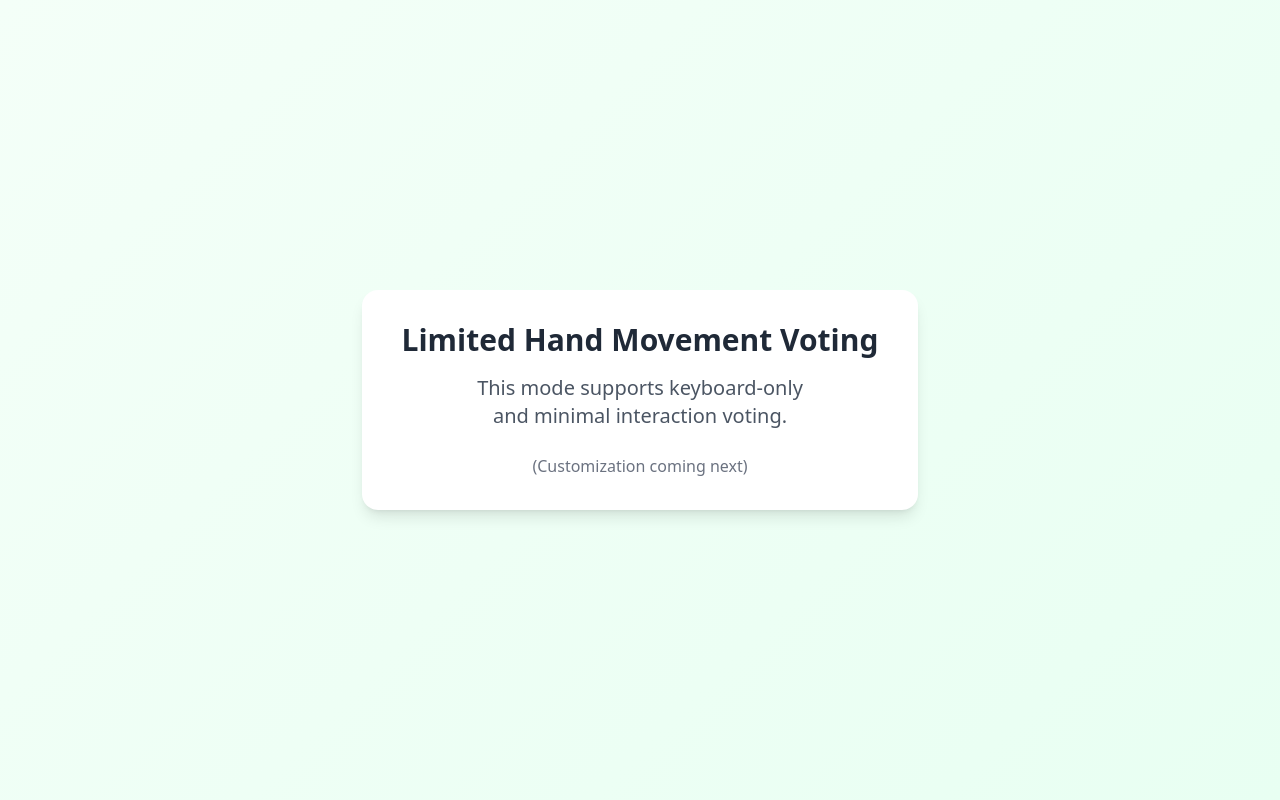
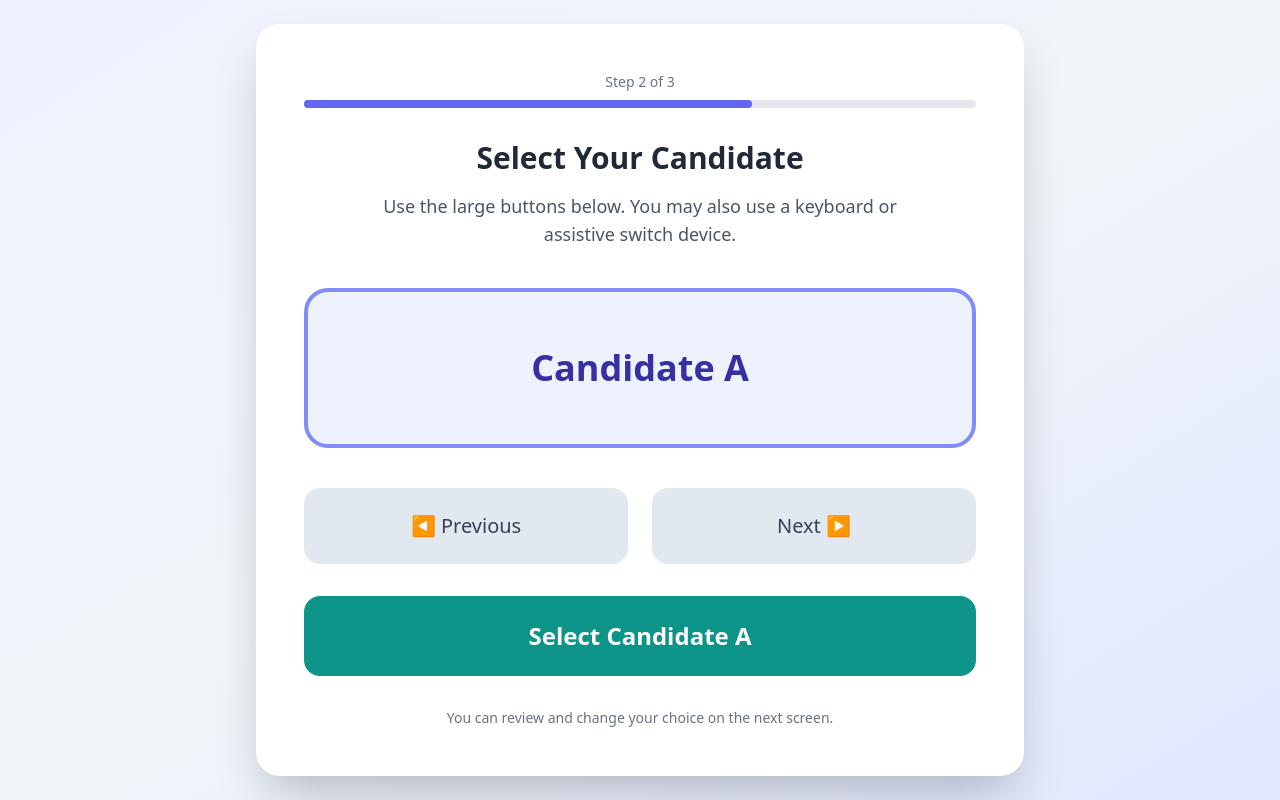
Before and after one commit to ByteQuest-2025/GFGBQ-Team-vibe123, a React app in the folder frontend/: page /vote/motor in a window 1280 px wide. Built offline with nearby package versions, Linux system fonts and the light colour scheme; the HTML template or start-up script is replaced by a standard one.

Commit message:
Refine motor-impaired voting UI with calm high-contrast color system

```diff
--- a/frontend/src/pages/VoteHearing.jsx
+++ b/frontend/src/pages/VoteHearing.jsx
@@ -1,27 +1,125 @@
+import { useState } from "react";
+import { useNavigate } from "react-router-dom";
+
 export default function VoteHearing() {
+  const navigate = useNavigate();
+  const [selected, setSelected] = useState(null);
+
+  const candidates = [
+    { name: "Candidate A", color: "from-indigo-400 to-indigo-600" },
+    { name: "Candidate B", color: "from-blue-400 to-blue-600" },
+    { name: "Candidate C", color: "from-emerald-400 to-emerald-600" },
+  ];
+
+  const proceed = () => {
+    if (!selected) return;
+    navigate("/confirm", { state: { candidate: selected } });
+  };
+
   return (
-    <div
-      className="min-h-screen flex items-center justify-center"
-      style={{
-        background:
-          "linear-gradient(135deg, #F7FAFF 0%, #EEF3FF 100%)",
-      }}
-    >
-      <div className="bg-white rounded-2xl shadow-lg px-10 py-8 text-center">
-        <h1 className="text-3xl font-semibold text-gray-800 mb-4">
-          Hearing / Speech Impaired Voting
+    <div className="min-h-screen bg-gradient-to-br from-sky-100 via-indigo-100 to-emerald-100 flex items-center justify-center px-6">
+      <section className="w-full max-w-5xl bg-white rounded-3xl shadow-2xl px-12 py-12">
+
+        {/* STEP */}
+        <div className="mb-6">
+          <p className="text-sm text-gray-500 mb-2">Step 2 of 3</p>
+          <div className="h-2 bg-gray-200 rounded-full">
+            <div className="h-2 w-2/3 bg-gradient-to-r from-indigo-500 to-blue-500 rounded-full"></div>
+          </div>
+        </div>
+
+        {/* TITLE */}
+        <h1 className="text-4xl font-bold text-gray-800 text-center mb-3">
+          Choose Your Candidate
         </h1>
 
-        <p className="text-xl text-gray-600">
-          This voting mode is designed with
-          <br />
-          clear visual instructions and confirmations.
-        </p>
+        {/* MODE INFO */}
+        <div className="max-w-3xl mx-auto text-center text-gray-600 mb-10">
+          <p className="mb-2">
+            This voting page uses <strong>visual guidance only</strong>.
+          </p>
+          <p>
+            Every action you take will be confirmed on screen. No sound is required.
+          </p>
+        </div>
 
-        <p className="mt-6 text-gray-500">
-          (Customization coming next)
-        </p>
-      </div>
+        {/* CANDIDATES */}
+        <div className="grid grid-cols-3 gap-10 mb-10">
+          {candidates.map((c) => (
+            <button
+              key={c.name}
+              onClick={() => setSelected(c.name)}
+              className={`
+                h-36
+                rounded-3xl
+                text-white
+                text-2xl
+                font-semibold
+                bg-gradient-to-br ${c.color}
+                shadow-lg
+                transition
+                transform
+                hover:scale-105
+                focus:outline-none
+                focus:ring-4
+                focus:ring-indigo-300
+                ${selected === c.name ? "ring-4 ring-green-400" : ""}
+              `}
+            >
+              {c.name}
+            </button>
+          ))}
+        </div>
+
+        {/* SELECTION FEEDBACK */}
+        {selected ? (
+          <div className="bg-green-50 border border-green-300 rounded-xl p-5 text-center text-green-800 mb-8">
+            <p className="text-lg font-medium">
+              ✔ You have selected <strong>{selected}</strong>
+            </p>
+            <p className="text-sm mt-1">
+              You can change your selection or continue to the final confirmation.
+            </p>
+          </div>
+        ) : (
+          <div className="bg-yellow-50 border border-yellow-300 rounded-xl p-5 text-center text-yellow-800 mb-8">
+            <p className="text-lg font-medium">
+              Please select one candidate to continue
+            </p>
+          </div>
+        )}
+
+        {/* NEXT STEP INFO */}
+        <div className="text-center text-gray-600 mb-6">
+          <p>Next step: Review your choice and confirm your vote.</p>
+        </div>
+
+        {/* CONTINUE */}
+        <div className="flex justify-center">
+          <button
+            onClick={proceed}
+            disabled={!selected}
+            className={`
+              px-12
+              py-4
+              rounded-xl
+              text-lg
+              font-semibold
+              transition
+              focus:outline-none
+              focus:ring-4
+              ${
+                selected
+                  ? "bg-green-600 text-white hover:bg-green-700 focus:ring-green-300"
+                  : "bg-gray-300 text-gray-500 cursor-not-allowed"
+              }
+            `}
+          >
+            Continue to Confirmation
+          </button>
+        </div>
+
+      </section>
     </div>
   );
 }
--- a/frontend/src/pages/VoteMotor.jsx
+++ b/frontend/src/pages/VoteMotor.jsx
@@ -1,27 +1,134 @@
+import { useState } from "react";
+import { useNavigate } from "react-router-dom";
+
 export default function VoteMotor() {
+  const navigate = useNavigate();
+
+  const candidates = ["Candidate A", "Candidate B", "Candidate C"];
+  const [index, setIndex] = useState(0);
+
+  const currentCandidate = candidates[index];
+
+  const nextCandidate = () => {
+    setIndex((prev) => (prev + 1) % candidates.length);
+  };
+
+  const prevCandidate = () => {
+    setIndex((prev) => (prev - 1 + candidates.length) % candidates.length);
+  };
+
+  const selectCandidate = () => {
+    navigate("/confirm", { state: { candidate: currentCandidate } });
+  };
+
   return (
-    <div
-      className="min-h-screen flex items-center justify-center"
-      style={{
-        background:
-          "linear-gradient(135deg, #F4FFF8 0%, #E8FFF2 100%)",
-      }}
-    >
-      <div className="bg-white rounded-2xl shadow-lg px-10 py-8 text-center">
-        <h1 className="text-3xl font-semibold text-gray-800 mb-4">
-          Limited Hand Movement Voting
+    <div className="min-h-screen bg-gradient-to-br from-indigo-50 via-slate-100 to-indigo-100 flex items-center justify-center px-6">
+      <section className="w-full max-w-3xl bg-white rounded-3xl shadow-2xl px-12 py-12 text-center">
+
+        {/* STEP */}
+        <p className="text-sm text-gray-500 mb-2">Step 2 of 3</p>
+        <div className="h-2 bg-gray-200 rounded-full mb-8">
+          <div className="h-2 w-2/3 bg-indigo-500 rounded-full"></div>
+        </div>
+
+        {/* TITLE */}
+        <h1 className="text-3xl font-bold text-gray-800 mb-4">
+          Select Your Candidate
         </h1>
 
-        <p className="text-xl text-gray-600">
-          This mode supports keyboard-only
-          <br />
-          and minimal interaction voting.
+        {/* INSTRUCTION */}
+        <p className="text-lg text-gray-600 mb-10 max-w-xl mx-auto">
+          Use the large buttons below.
+          You may also use a keyboard or assistive switch device.
         </p>
 
-        <p className="mt-6 text-gray-500">
-          (Customization coming next)
+        {/* CANDIDATE DISPLAY */}
+        <div
+          className="
+            h-40
+            rounded-3xl
+            bg-indigo-50
+            border-4
+            border-indigo-400
+            flex
+            items-center
+            justify-center
+            text-4xl
+            font-semibold
+            text-indigo-800
+            mb-10
+          "
+        >
+          {currentCandidate}
+        </div>
+
+        {/* NAVIGATION */}
+        <div className="flex justify-between gap-6 mb-8">
+          <button
+            onClick={prevCandidate}
+            className="
+              flex-1
+              py-6
+              rounded-2xl
+              bg-slate-200
+              text-xl
+              font-medium
+              text-slate-700
+              hover:bg-slate-300
+              focus:outline-none
+              focus:ring-4
+              focus:ring-slate-300
+            "
+          >
+            ◀ Previous
+          </button>
+
+          <button
+            onClick={nextCandidate}
+            className="
+              flex-1
+              py-6
+              rounded-2xl
+              bg-slate-200
+              text-xl
+              font-medium
+              text-slate-700
+              hover:bg-slate-300
+              focus:outline-none
+              focus:ring-4
+              focus:ring-slate-300
+            "
+          >
+            Next ▶
+          </button>
+        </div>
+
+        {/* SELECT */}
+        <button
+          onClick={selectCandidate}
+          className="
+            w-full
+            py-6
+            rounded-2xl
+            bg-teal-600
+            text-white
+            text-2xl
+            font-semibold
+            hover:bg-teal-700
+            focus:outline-none
+            focus:ring-4
+            focus:ring-teal-300
+          "
+        >
+          Select {currentCandidate}
+        </button>
+
+        {/* FOOTNOTE */}
+        <p className="text-sm text-gray-500 mt-8">
+          You can review and change your choice on the next screen.
         </p>
-      </div>
+
+      </section>
     </div>
   );
 }
```
